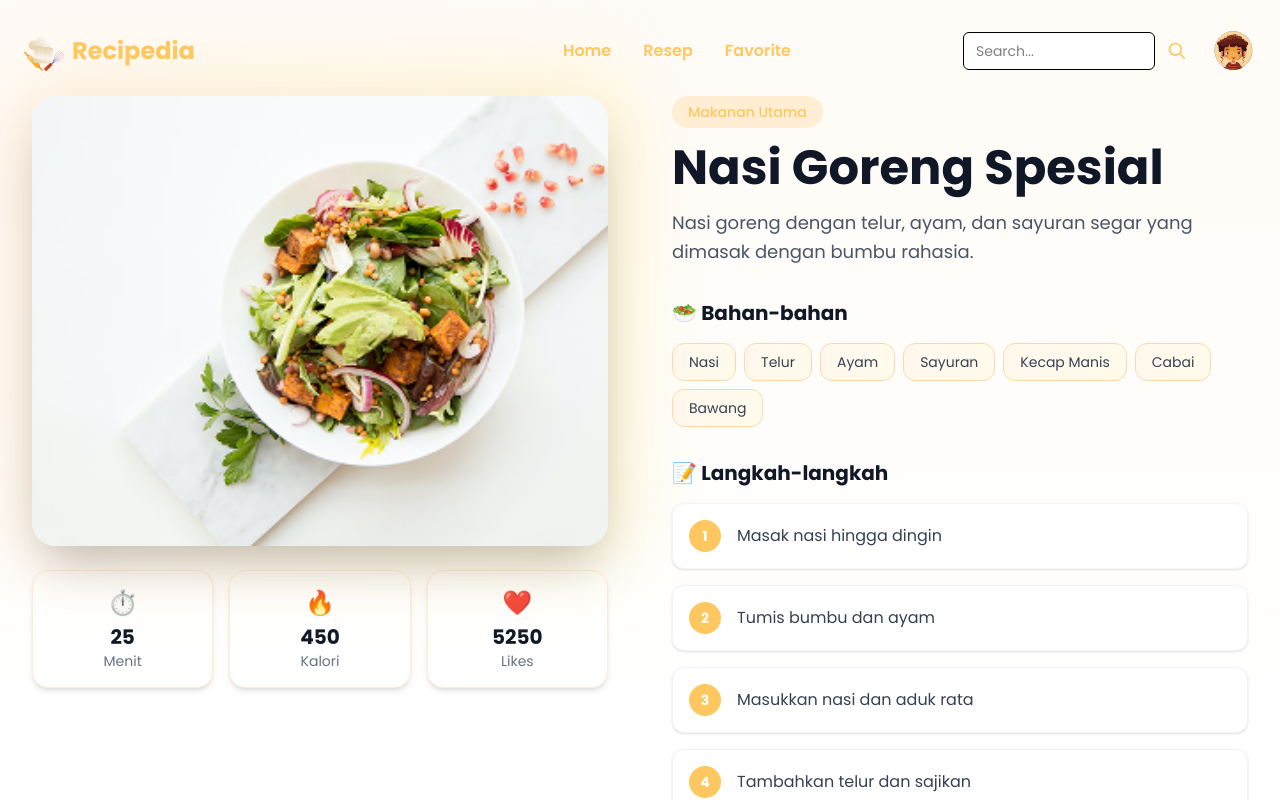
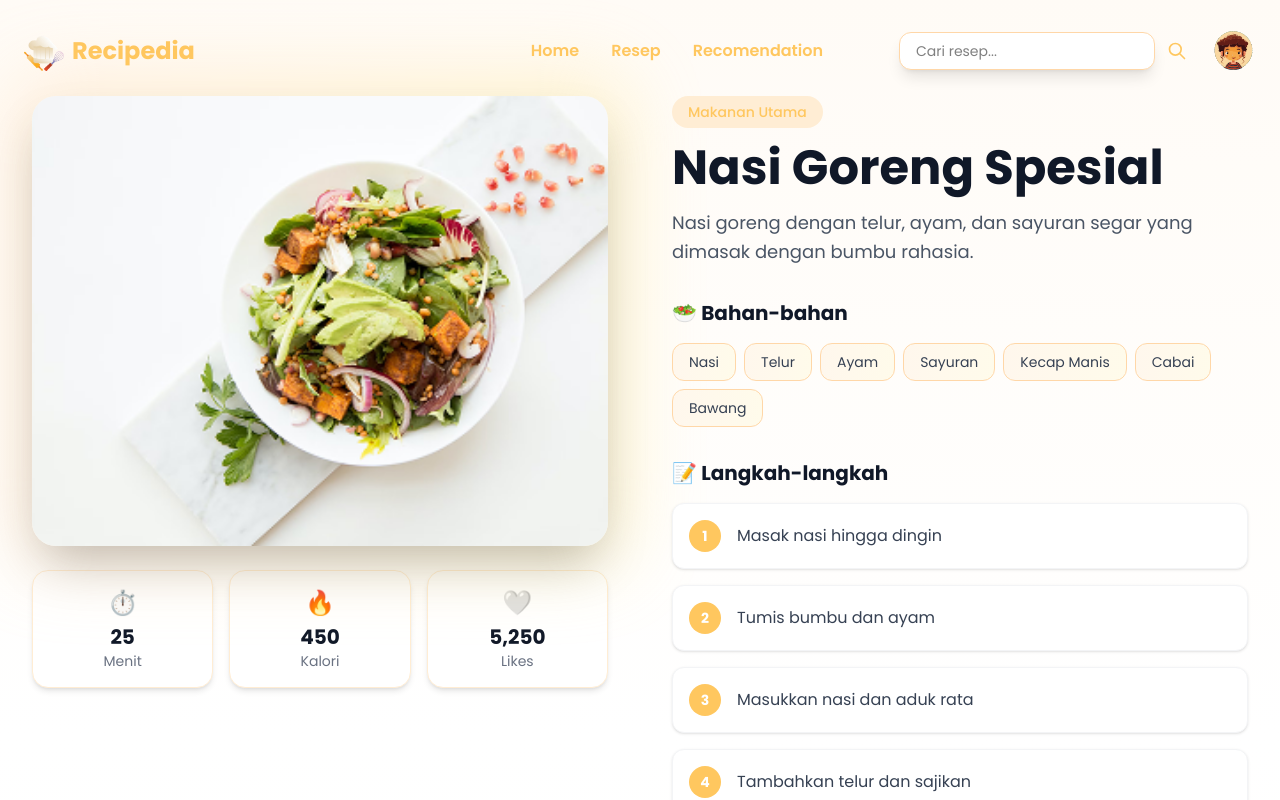
Before and after one commit to vskirani/Recipedia, a React (Vite) app: page /resep/1 in a window 1280 px wide. Both pictures are taken after a click on the button 1177 px from the left and 50 px from the top of the page. Shown: the top 800 px of the page. Built offline with nearby package versions, Linux system fonts and the light colour scheme; a web font is replaced by a local one; what @midudev/tailwind-animations would draw is missing.

Commit message:
fitur search in navbar and like in detailrecipe page

```diff
--- a/src/components/Navbar.jsx
+++ b/src/components/Navbar.jsx
@@ -1,12 +1,18 @@
-import { useState, useEffect } from "react";
+import { useState, useEffect, useRef } from "react";
+import { Link, useNavigate } from "react-router-dom";
 import logo from "../assets/logo2.png";
-import profile from "../assets/image/avatar/avatar4.svg"
-import { Link } from "react-router-dom";
+import profile from "../assets/image/avatar/avatar4.svg";
+import { products } from "../data/products";
 
 export default function Navbar() {
   const [isSearchOpen, setIsSearchOpen] = useState(false);
+  const [searchQuery, setSearchQuery] = useState("");
+  const [searchResults, setSearchResults] = useState([]);
   const [isMobileMenuOpen, setIsMobileMenuOpen] = useState(false);
   const [isScrolled, setIsScrolled] = useState(false);
+  const searchRef = useRef(null);
+  const navigate = useNavigate();
+
   useEffect(() => {
     const handleScroll = () => {
       if (window.scrollY > 50) {
@@ -20,6 +26,44 @@ export default function Navbar() {
     return () => window.removeEventListener("scroll", handleScroll);
   }, []);
 
+  useEffect(() => {
+    const handleClickOutside = (e) => {
+      if (searchRef.current && !searchRef.current.contains(e.target)) {
+        setIsSearchOpen(false);
+        setSearchQuery("");
+        setSearchResults([]);
+      }
+    };
+    document.addEventListener("click", handleClickOutside);
+    return () => document.removeEventListener("click", handleClickOutside);
+  }, []);
+
+  const handleSearch = (query) => {
+    setSearchQuery(query);
+    if (query.trim() === "") {
+      setSearchResults([]);
+      return;
+    }
+
+    const filtered = products.filter((product) =>
+      product.title.toLowerCase().includes(query.toLowerCase()) ||
+      product.category.toLowerCase().includes(query.toLowerCase())
+    );
+    setSearchResults(filtered.slice(0, 5)); // Limit to 5 results
+  };
+
+  const handleResultClick = (id) => {
+    navigate(`/resep/${id}`);
+    setIsSearchOpen(false);
+    setSearchQuery("");
+    setSearchResults([]);
+  };
+
+  const handleKeyDown = (e) => {
+    if (e.key === "Enter" && searchResults.length > 0) {
+      handleResultClick(searchResults[0].id);
+    }
+  };
 
   return (
     <header
@@ -45,13 +89,14 @@ export default function Navbar() {
           <ul className="flex gap-4 lg:gap-8 text-sm lg:text-base font-semibold text-primary">
             <li><Link to="/" className="hover:text-orange-600 cursor-pointer transition-colors">Home</Link></li>
             <li><Link to="/allresep" className="hover:text-orange-600 cursor-pointer transition-colors">Resep</Link></li>
-            <li><a className="hover:text-orange-600 cursor-pointer transition-colors">Favorite</a></li>
+            <li><Link to="#" className="hover:text-orange-600 cursor-pointer transition-colors">Recomendation</Link></li>
           </ul>
         </nav>
 
         <div className="flex items-center gap-2 sm:gap-4">
-          <div className="relative flex items-center">
-
+          {/* Search */}
+          <div className="relative" ref={searchRef}>
+            <div className="flex items-center">
               <button
                 onClick={() => setIsSearchOpen(!isSearchOpen)}
                 className="p-2 rounded-full hover:bg-orange-100 transition-colors"
@@ -72,17 +117,73 @@ export default function Navbar() {
                 </svg>
               </button>
 
-
               <input
                 type="text"
-              placeholder="Search..."
-              className={`absolute right-10 rounded-md border px-3 py-2 text-sm focus:ring-2 focus:ring-primary bg-white transition-all duration-300 ${
-                isSearchOpen ? "w-32 sm:w-48 opacity-100" : "w-0 opacity-0 pointer-events-none"
+                placeholder="Cari resep..."
+                value={searchQuery}
+                onChange={(e) => handleSearch(e.target.value)}
+                onKeyDown={handleKeyDown}
+                className={`absolute right-10 top-1/2 -translate-y-1/2 rounded-xl border border-orange-200 px-4 py-2 text-sm focus:ring-2 focus:ring-primary focus:border-transparent bg-white shadow-lg transition-all duration-300 ${
+                  isSearchOpen ? "w-48 sm:w-64 opacity-100" : "w-0 opacity-0 pointer-events-none"
                 }`}
               />
             </div>
 
-          <img className="w-8 h-8 sm:w-10 sm:h-10 lg:w-[45px] lg:h-[45px]" src={profile} alt="user profile"/>
+            {/* Search Results Dropdown */}
+            {isSearchOpen && searchResults.length > 0 && (
+              <div className="absolute right-0 mt-2 w-72 sm:w-80 bg-white rounded-2xl shadow-xl border border-orange-100 overflow-hidden z-50 animate-fadeIn">
+                <div className="p-2">
+                  <p className="text-xs text-gray-400 px-3 py-2">
+                    Ditemukan {searchResults.length} hasil
+                  </p>
+                  {searchResults.map((item) => (
+                    <button
+                      key={item.id}
+                      onClick={() => handleResultClick(item.id)}
+                      className="w-full flex items-center gap-3 p-3 hover:bg-orange-50 rounded-xl transition-colors text-left"
+                    >
+                      <img
+                        src={item.image}
+                        alt={item.title}
+                        className="w-12 h-12 rounded-lg object-cover"
+                      />
+                      <div className="flex-1 min-w-0">
+                        <p className="font-semibold text-gray-900 truncate">{item.title}</p>
+                        <p className="text-sm text-gray-500 flex items-center gap-2">
+                          <span>{item.category}</span>
+                          <span>•</span>
+                          <span>❤️ {item.likes}</span>
+                        </p>
+                      </div>
+                    </button>
+                  ))}
+                </div>
+                <div className="border-t border-gray-100 p-2">
+                  <Link
+                    to="/allresep"
+                    onClick={() => {
+                      setIsSearchOpen(false);
+                      setSearchQuery("");
+                      setSearchResults([]);
+                    }}
+                    className="block text-center text-sm text-primary font-medium py-2 hover:bg-orange-50 rounded-lg transition-colors"
+                  >
+                    Lihat Semua Resep →
+                  </Link>
+                </div>
+              </div>
+            )}
+
+            {/* No Results */}
+            {isSearchOpen && searchQuery && searchResults.length === 0 && (
+              <div className="absolute right-0 mt-2 w-72 bg-white rounded-2xl shadow-xl border border-orange-100 p-6 text-center z-50 animate-fadeIn">
+                <p className="text-4xl mb-2">🔍</p>
+                <p className="text-gray-500">Tidak ada hasil untuk "{searchQuery}"</p>
+              </div>
+            )}
+          </div>
+
+          <img className="w-8 h-8 sm:w-10 sm:h-10 lg:w-[45px] lg:h-[45px] rounded-full" src={profile} alt="user profile"/>
 
           {/* Mobile Menu Button */}
           <button
@@ -111,9 +212,9 @@ export default function Navbar() {
       {isMobileMenuOpen && (
         <nav className="md:hidden mt-4 pb-2">
           <ul className="flex flex-col gap-3 text-base font-semibold text-primary">
-            <li><Link to="/" className="block py-2 px-3 rounded-lg hover:bg-orange-100 cursor-pointer transition-colors">Home</Link></li>
-            <li><Link to="/allresep" className="block py-2 px-3 rounded-lg hover:bg-orange-100 cursor-pointer transition-colors">Resep</Link></li>
-            <li><a className="block py-2 px-3 rounded-lg hover:bg-orange-100 cursor-pointer transition-colors">Favorite</a></li>
+            <li><Link to="/" className="block py-2 px-3 rounded-lg hover:bg-orange-100 transition-colors" onClick={() => setIsMobileMenuOpen(false)}>Home</Link></li>
+            <li><Link to="/allresep" className="block py-2 px-3 rounded-lg hover:bg-orange-100 transition-colors" onClick={() => setIsMobileMenuOpen(false)}>Resep</Link></li>
+            <li><Link to="#" className="block py-2 px-3 rounded-lg hover:bg-orange-100 transition-colors" onClick={() => setIsMobileMenuOpen(false)}>Recomendation</Link></li>
           </ul>
         </nav>
       )}
--- a/src/pages/DetailRecipePage.jsx
+++ b/src/pages/DetailRecipePage.jsx
@@ -1,9 +1,23 @@
+import { useState } from "react";
 import { useParams, Link } from "react-router-dom";
 import { products } from "../data/products";
 
 export default function DetailRecipePage() {
   const { id } = useParams();
   const product = products.find((p) => p.id === parseInt(id));
+
+  // State untuk likes
+  const [likes, setLikes] = useState(product?.likes || 0);
+  const [isLiked, setIsLiked] = useState(false);
+
+  const handleLike = () => {
+    if (isLiked) {
+      setLikes(likes - 1);
+    } else {
+      setLikes(likes + 1);
+    }
+    setIsLiked(!isLiked);
+  };
 
   if (!product) {
     return (
@@ -31,7 +45,7 @@ export default function DetailRecipePage() {
             />
           </div>
 
-
+          {/* Stats */}
           <div className="grid grid-cols-3 gap-4 mt-6">
             <div className="bg-white rounded-2xl p-4 text-center shadow-md border border-orange-100">
               <p className="text-2xl mb-1">⏱️</p>
@@ -43,11 +57,26 @@ export default function DetailRecipePage() {
               <p className="text-xl font-bold text-gray-900">{product.calories}</p>
               <p className="text-sm text-gray-500">Kalori</p>
             </div>
-            <div className="bg-white rounded-2xl p-4 text-center shadow-md border border-orange-100">
-              <p className="text-2xl mb-1">❤️</p>
-              <p className="text-xl font-bold text-gray-900">{product.likes}</p>
-              <p className="text-sm text-gray-500">Likes</p>
-            </div>
+
+            {/* Likes Button - Bisa diklik */}
+            <button
+              onClick={handleLike}
+              className={`rounded-2xl p-4 text-center shadow-md border transition-all duration-300 transform hover:scale-105 active:scale-95
+                ${isLiked
+                  ? 'bg-gradient-to-br from-red-50 to-pink-50 border-red-200 shadow-red-100'
+                  : 'bg-white border-orange-100 hover:border-red-200'
+                }`}
+            >
+              <p className={`text-2xl mb-1 transition-transform duration-300 ${isLiked ? 'scale-125' : ''}`}>
+                {isLiked ? '❤️' : '🤍'}
+              </p>
+              <p className={`text-xl font-bold ${isLiked ? 'text-red-500' : 'text-gray-900'}`}>
+                {likes.toLocaleString()}
+              </p>
+              <p className={`text-sm ${isLiked ? 'text-red-400' : 'text-gray-500'}`}>
+                {isLiked ? 'Liked!' : 'Likes'}
+              </p>
+            </button>
           </div>
         </div>
 
```
Lines whose indentation alone changed are shown as unchanged.
